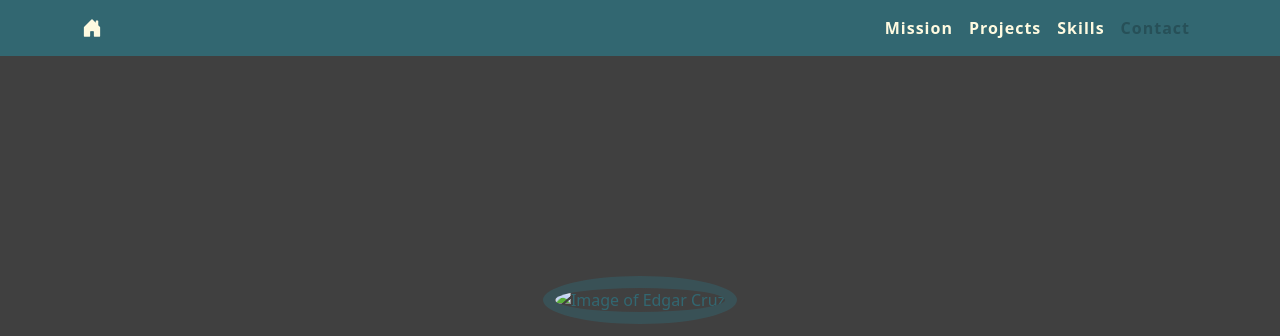
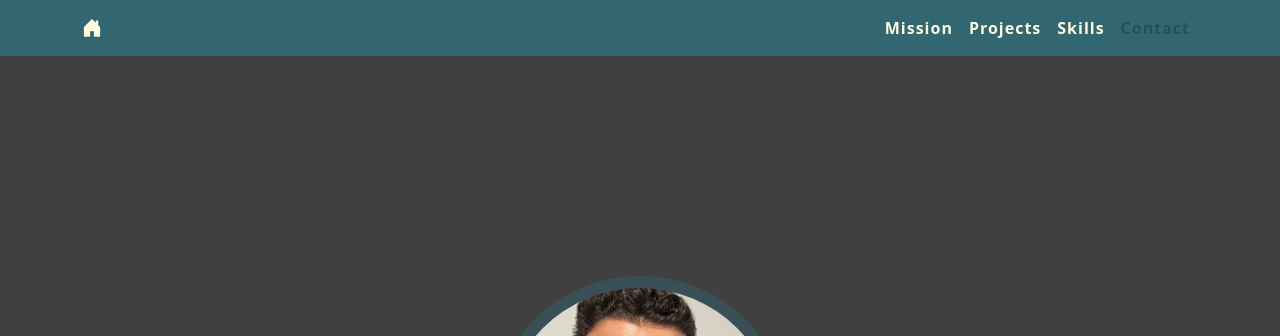
Before and after one commit to Ecruz950/EdgarCruz-Website, a website: page index.html in a window 1280 px wide. Shown: the top 336 px of the page. Drawn offline with nearby package versions, Linux system fonts and the light colour scheme; files whose address does not match are found by name.

Commit message:
Update index.html
another image path fix

```diff
--- a/index.html
+++ b/index.html
@@ -60,7 +60,7 @@
     <section id="hero-section">
       <img
         id="heroImg"
-        src="img/Ecruz_Picture.jpg"
+        src="img-assets/Ecruz_Picture.jpg"
         alt="Image of Edgar Cruz"
       />
       <h1 class="hero-title mt-4">Edgar Cruz</h1>
```
